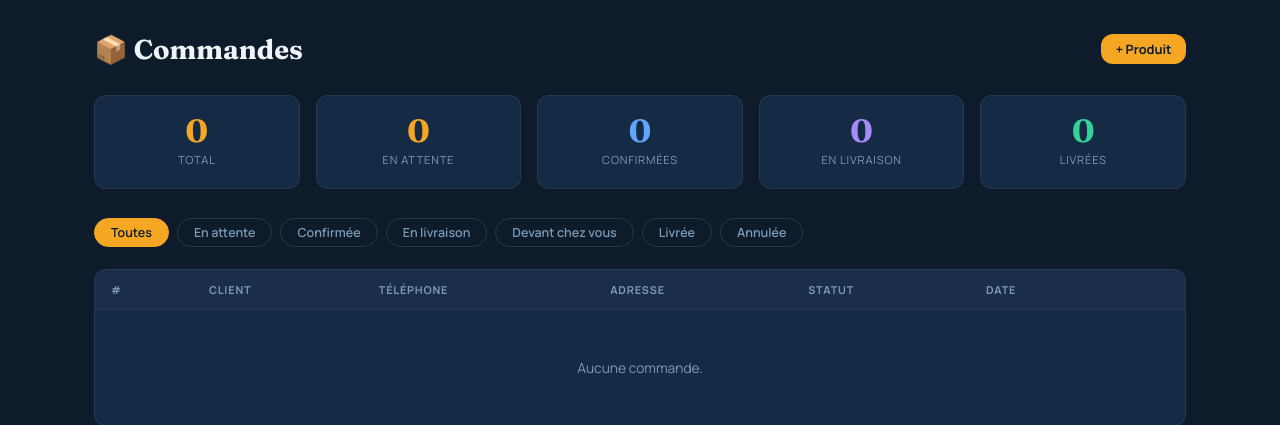
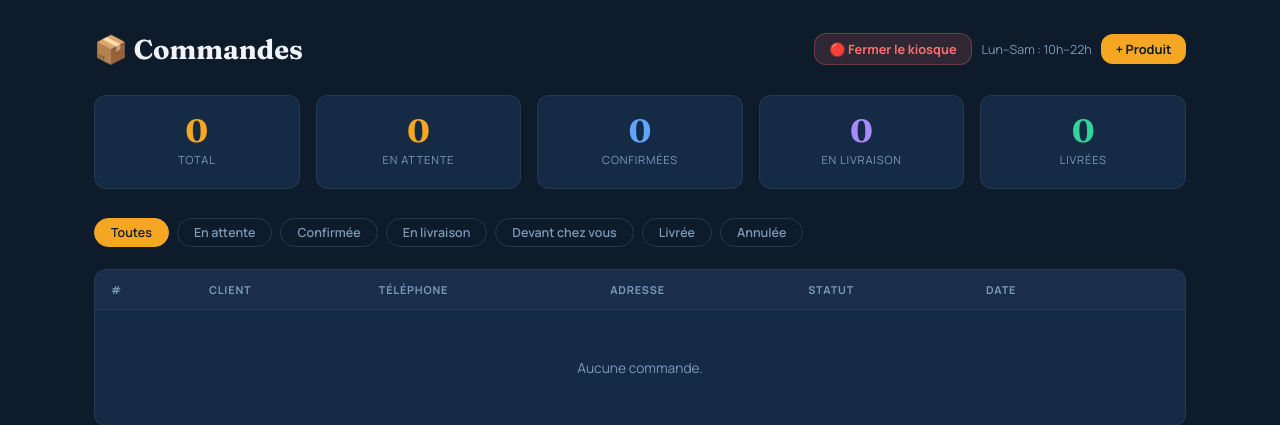
Before and after one commit to hichamgh23/kiosque-bxl, a Django app: page /dashboard/ in a window 1280 px wide. Shown: the part 60-485 px from the top of the page. Run offline with Django 5.2, Linux system fonts and the light colour scheme; the visitor is signed in with stand-in values (Sample User, id 1); data comes from the database, SQL or seed files in the repository; data that the repository does not hold is empty; parts of the project's set-up code (start-up, migrations or seed data) failed here and were passed over.

Commit message:
Add site open/close toggle + opening hours + closed banner

```diff
--- a/config/settings.py
+++ b/config/settings.py
@@ -58,6 +58,7 @@ TEMPLATES = [
                 'django.template.context_processors.i18n',
                 'core.context_processors.cart_info',
                 'core.context_processors.support_info',
+                'core.context_processors.site_settings',
             ],
         },
     },
--- a/core/context_processors.py
+++ b/core/context_processors.py
@@ -1,4 +1,4 @@
-from .models import SupportSession
+from .models import SupportSession, SiteSettings
 
 
 def cart_info(request):
@@ -7,6 +7,14 @@ def cart_info(request):
     return {'cart_count': count}
 
 
+def site_settings(request):
+    try:
+        s = SiteSettings.get()
+        return {'site_is_open': s.is_open, 'site_opening_hours': s.opening_hours, 'site_closed_msg': s.closed_msg}
+    except Exception:
+        return {'site_is_open': True, 'site_opening_hours': '', 'site_closed_msg': ''}
+
+
 def support_info(request):
     unread = 0
     if request.user.is_authenticated and request.user.is_staff:
--- a/core/models.py
+++ b/core/models.py
@@ -152,6 +152,24 @@ class OrderMessage(models.Model):
         return f"[{who}] {self.content[:60]}"
 
 
+class SiteSettings(models.Model):
+    is_open       = models.BooleanField(default=True, verbose_name='Kiosque ouvert')
+    opening_hours = models.CharField(max_length=200, default='Lun–Sam : 10h–22h', verbose_name='Horaires')
+    closed_msg    = models.CharField(max_length=300, default='Le kiosque est actuellement fermé. Revenez bientôt !', verbose_name='Message fermeture')
+
+    class Meta:
+        verbose_name        = 'Paramètres du site'
+        verbose_name_plural = 'Paramètres du site'
+
+    def __str__(self):
+        return '⚡ Ouvert' if self.is_open else '🔴 Fermé'
+
+    @classmethod
+    def get(cls):
+        obj, _ = cls.objects.get_or_create(pk=1)
+        return obj
+
+
 class OrderItem(models.Model):
     order        = models.ForeignKey(Order, on_delete=models.CASCADE, related_name='items')
     product      = models.ForeignKey(Product, on_delete=models.SET_NULL, null=True, verbose_name=_('Produit'))
--- a/core/templates/core/base.html
+++ b/core/templates/core/base.html
@@ -646,6 +646,12 @@
     <a href="{% url 'checkout' %}" class="nav-cta mob-cta">{% trans "Commander" %} →</a>
 </div>
 
+{% if not site_is_open and not user.is_staff %}
+<div style="background:rgba(248,113,113,0.1);border-bottom:1px solid rgba(248,113,113,0.25);padding:0.8rem 1.5rem;text-align:center;font-size:0.88rem;color:var(--danger)">
+    🔴 <strong>{{ site_closed_msg }}</strong>
+    {% if site_opening_hours %} — {{ site_opening_hours }}{% endif %}
+</div>
+{% endif %}
 <main>{% block content %}{% endblock %}</main>
 
 <!-- ════════════ FOOTER ════════════ -->
--- a/core/templates/core/dashboard.html
+++ b/core/templates/core/dashboard.html
@@ -37,7 +37,22 @@ tr:hover td { background:rgba(255,255,255,0.02); }
 {% block content %}
 <div class="dash-head">
     <h1>📦 Commandes</h1>
-    <a href="{% url 'admin:core_product_add' %}" class="btn btn-gold btn-sm">+ Produit</a>
+    <div style="display:flex;gap:0.6rem;align-items:center;flex-wrap:wrap">
+        <form method="post" action="{% url 'toggle_open' %}">
+            {% csrf_token %}
+            {% if settings.is_open %}
+            <button type="submit" class="btn btn-sm" style="background:rgba(248,113,113,0.15);color:var(--danger);border:1px solid rgba(248,113,113,0.3)">
+                🔴 Fermer le kiosque
+            </button>
+            {% else %}
+            <button type="submit" class="btn btn-sm" style="background:rgba(52,211,153,0.15);color:var(--success);border:1px solid rgba(52,211,153,0.3)">
+                🟢 Ouvrir le kiosque
+            </button>
+            {% endif %}
+        </form>
+        <span style="font-size:0.78rem;color:var(--text-muted)">{{ settings.opening_hours }}</span>
+        <a href="{% url 'admin:core_product_add' %}" class="btn btn-gold btn-sm">+ Produit</a>
+    </div>
 </div>
 
 <div class="stats">
--- a/core/urls.py
+++ b/core/urls.py
@@ -33,6 +33,7 @@ urlpatterns = [
     path('admin-kiosque/login/', views.admin_login_view, name='admin_login'),
     path('admin-kiosque/logout/', views.admin_logout_view, name='admin_logout'),
     path('admin-kiosque/', views.dashboard, name='admin_dashboard'),
+    path('admin-kiosque/toggle-open/', views.toggle_open, name='toggle_open'),
     path('admin-kiosque/commande/<int:order_id>/', views.order_detail, name='admin_order_detail'),
     path('admin-kiosque/support/', views.admin_support, name='admin_support'),
     path('admin-kiosque/support/<int:session_id>/send/', views.admin_support_send, name='admin_support_send'),
--- a/core/views.py
+++ b/core/views.py
@@ -7,7 +7,7 @@ from django.core.cache import cache
 from django.http import JsonResponse
 from django.views.decorators.http import require_POST
 from django.utils.translation import gettext as _
-from .models import Category, Product, Order, OrderItem, OrderMessage, SupportSession, SupportMessage
+from .models import Category, Product, Order, OrderItem, OrderMessage, SupportSession, SupportMessage, SiteSettings
 from .forms import CheckoutForm
 from .utils import send_telegram, generate_tracking_number
 
@@ -156,6 +156,8 @@ def cart_view(request):
 # ── Commande ────────────────────────────────────────────────────────────────
 
 def checkout(request):
+    if not SiteSettings.get().is_open:
+        return redirect('kiosque')
     cart  = _get_cart(request)
     items = _cart_items(cart)
     if not items:
@@ -321,6 +323,15 @@ def set_typing(request, order_id):
 
 
 @admin_required
+@require_POST
+def toggle_open(request):
+    s = SiteSettings.get()
+    s.is_open = not s.is_open
+    s.save()
+    return redirect('admin_dashboard')
+
+
+@admin_required
 def dashboard(request):
     status_filter = request.GET.get('status', '')
     orders = Order.objects.all()
@@ -334,6 +345,7 @@ def dashboard(request):
         'current_filter': status_filter,
         'counts':         counts,
         'pending_count':  counts.get('en_attente', 0),
+        'settings':       SiteSettings.get(),
     })
 
 
```
Also changed, not shown: core/templates/core/kiosque.html (+4 -4 lines), core/migrations/0009_add_site_settings.py (added).
